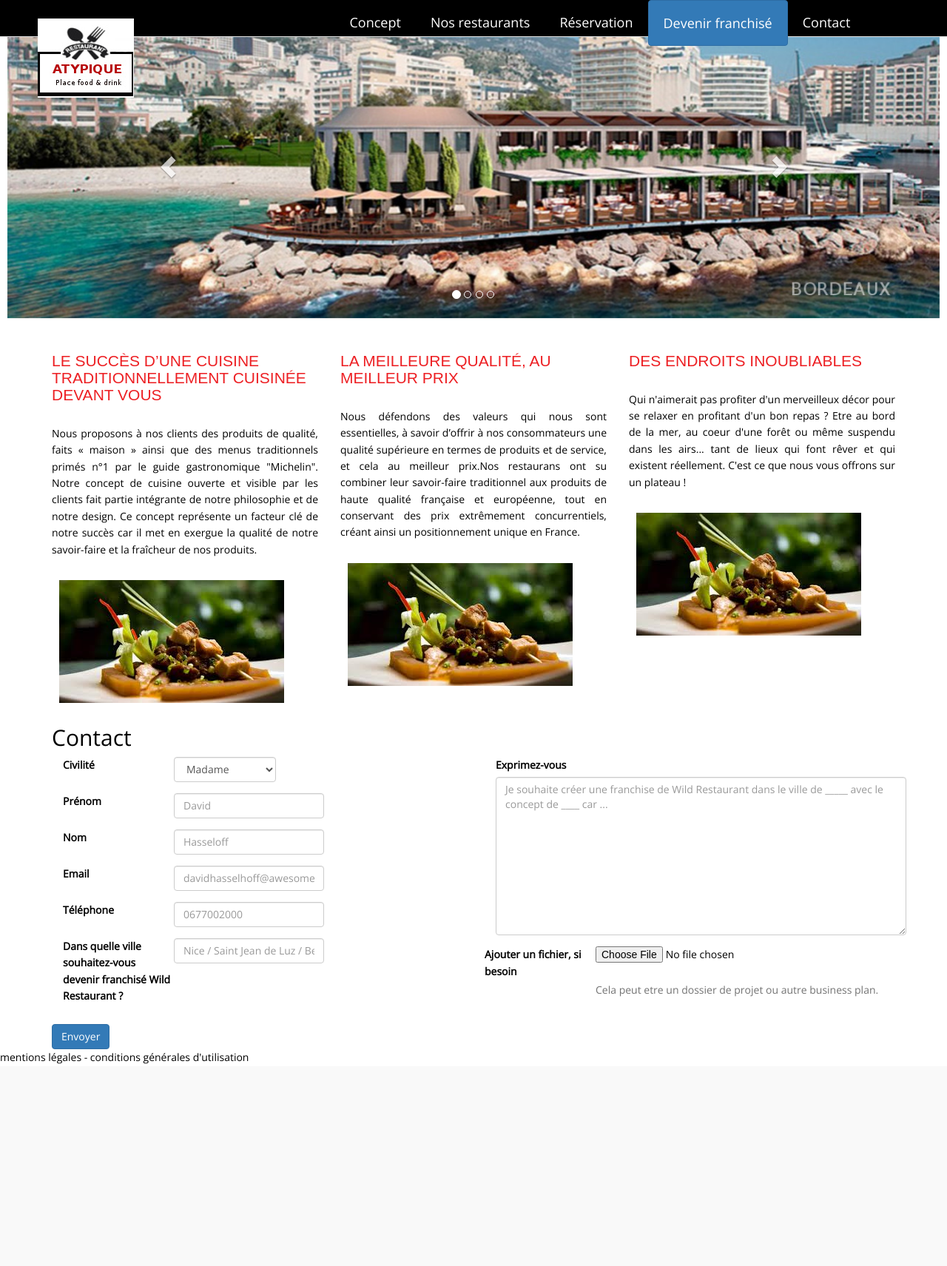
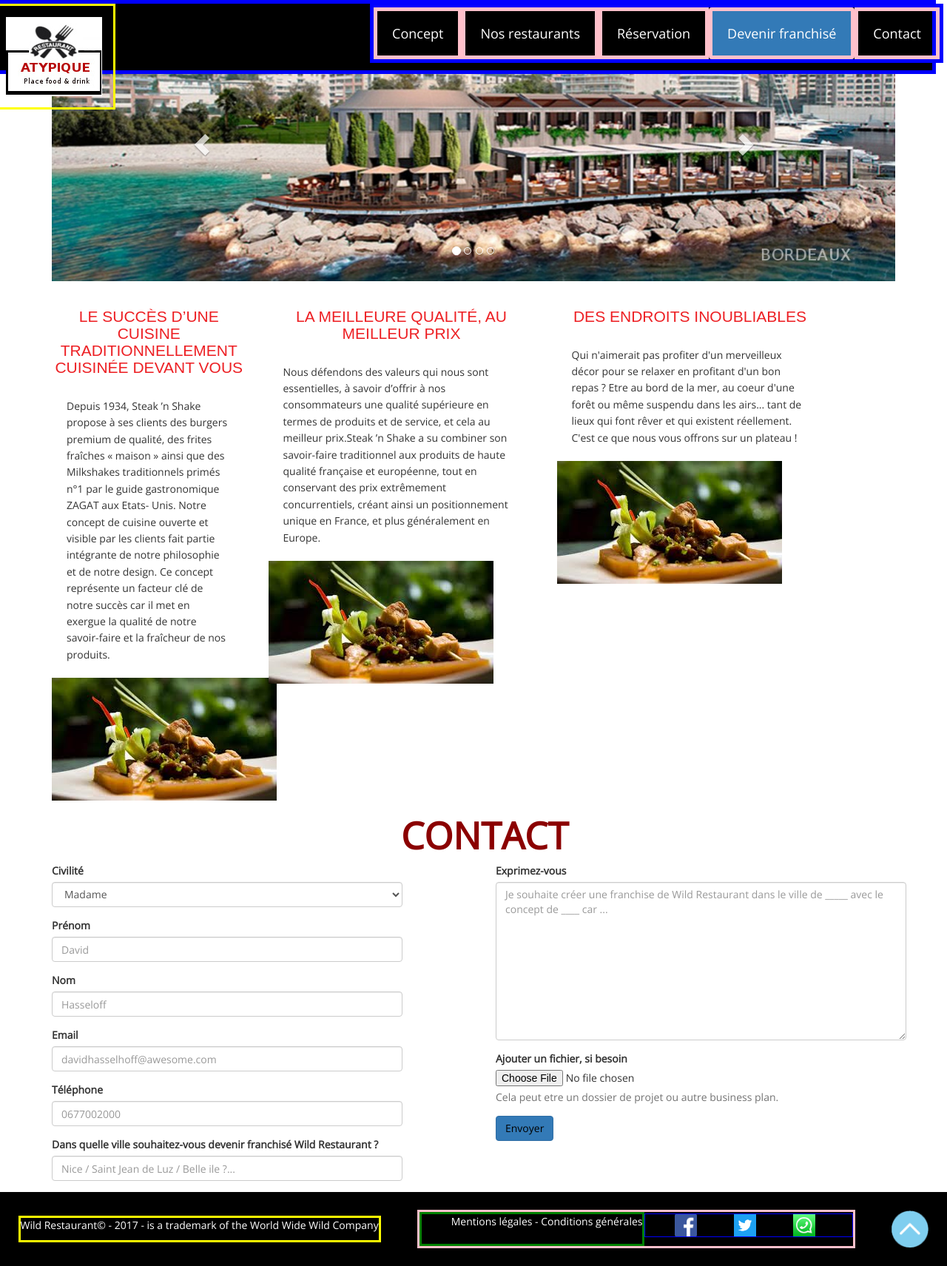
Before and after one commit to fouv/Static-Website-html-css, a PHP site: page /index.php?page=mentions in a window 1280 px wide. Shown: the whole page at 74% size. Before the commit the page ends 1438 px from the top, so only its background shows below. Run offline with PHP 8.4, Linux system fonts and the light colour scheme; some libraries are stand-ins or nearby versions.

Commit message:
add mentions+less css

```diff
--- a/css/style.css
+++ b/css/style.css
@@ -1,54 +1,53 @@
-  body #sticky-wrapper {
-  height: 100% !important;
+html {
+  font-size: 62.5%;
 }
-  .full-wrapper {
-    margin: 0 2%;
-    position: relative;
+.title2{
+  font-size: 5rem;
+  font-weight: bold;
+  text-transform: uppercase;
+  color: darkred;
+  text-align: center;
 }
+/*NAVBAR*/
 .navbar-default {
-  margin: 0px;
   background-color: black;
   width: 100%;
-  top: 0;
-  left: 0;
-  height: 30px;
+  border: solid red 5px;
 }
 .navbar-static-top {
   position: fixed !important;
+  border: solid blue 5px;
+  height: 10rem;
 }
 .navbar-nav {
-  padding-right: 100px;
-
+  border: solid blue 5px;
 }
 .navbar-default .navbar-nav>li>a {
   color: white;
   font-size: 18px;
   padding: 20px;
+  border: solid pink 5px;
 }
 .navbar-default .navbar-nav>li>a:hover{
-  color: #ed2024;
+  color: grey;
   font-size: 18px;
 }
 .navbar-header {
-  float: left;
 }
 .navbar-toggle {
-  position: relative;
-  float: right;
   padding: 9px 10px;
-  margin-top: 8px;
-  margin-right: 15px;
-  margin-bottom: 8px;
+  margin: 8px 15px 8px;
 }
 .navbar-brand {
   float: left;
-  border: none;
   margin-right: 20px;
   display: table;
+  border: solid yellow 3px;
 }
-  .btn-primary a:hover  {
-   background-color:white;
+.btn-primary {
+  color: black;
 }
+/*CARROUSEL*/
 .carousel-control {
   opacity:.0 ;
 }
@@ -65,121 +64,42 @@
 .glyphicon {
   font-weight: bolder;
 }
-
-.carousel-inner {
-  background-color: ;
+/*CONTACT*/
+.FORM{
+  width: 80%;
 }
-label{
-  display: block;
-  width: 150px;
-  float: left;
-}
-.saut{
-  margin-bottom: 15px;
-}
-img {
-  margin: 0 auto;
-  padding: 10px;
-}
-  h3{
+/*CONCEPT*/
+.title3{
   color: #ed2024;
   font-size: 1.5em;
   font-family: sans-serif;
-  font-weight: 700px;
   text-transform: uppercase;
   padding-top: 30px;
+  text-align: center;
   margin-top: 0.25em;
 }
-
-  .home {
-  width: 1300px;
+.paragraphe{
+  font-size: 14px;
+  padding: 20px;
   margin: 0 auto;
-  padding-top: 50px;
-  padding-right: 20px;
-  padding-bottom: 0px;
-  padding-left: 20px;
-  }
-  .section-title
-  {
-    text-align: center;
-    width: 100%;
-    margin:0 auto;
-    margin-bottom: 60px;
-    padding-left: 100px;
-    padding-right: 100px;
-  }
- .src-col img {
-   margin-top: 1em;
-   padding: .30em;
- }
-  .border {
-    background-position-x: 0px;
-    background-position-y: 0px;
-    background-origin: initial;
-    background-color: black;
-    display: block;
-    height: 1px;
-    margin: 0 auto;
-    width: 180px;
-    margin-bottom: 40px;
-  }
-
-  p {
-    font-size: 14px;
-    padding-top: 20px;
-    padding-bottom: 20px;
-    margin: 0 auto;
+  max-width: 100%;
   height: auto;
   display: block;
-    text-align: justify;
-
+  line-height: 1.6;
 }
-
 body{
   background: white;
   font-family: "Open Sans", Arial, sans-serif;
-  color: black;
-  font-size: 14px;
-  line-height: 1.6;
 }
 .carousel-control {
   opacity: .7;
 }
-
 @font-face{
   font-family: 'Open';
   src: url('fonts/opensans-regular.eot'),
   url('fonts/opensans-regular.woff'),
   url('fonts/opensans-regular.ttf'),
   url('fonts/opensans-regular.svg');
-}
-.title2{
-  text-transform: uppercase;
-  font-size: 1.4em;
-  font-weight: bold;
-  color: rgb(15, 16, 20);
-  text-align: center;
-  letter-spacing: 0.5em;
-  border-bottom: solid grey 1px;
-  padding : 10px 30% 10px 30%;
-}
-.paragraphe{
-  text-align: center;
-  font-size: 0.8em;
-  padding: 0 20% 0 20%;
-  margin: 50px;
-  border: solid blue 1px;
-}
-/**@import url(http://fonts.googleapis.com/css?family=Lato:300,400,900);**/
-@font-face {
-  font-family: 'codropsicons';
-  src: url('../fonts/codropsicons/codropsicons.eot');
-  src: url('../fonts/codropsicons/codropsicons.eot?#iefix') format('embedded-opentype'),
-  url('../fonts/codropsicons/codropsicons.woff') format('woff'),
-  url('../fonts/codropsicons/codropsicons.ttf') format('truetype'),
-  url('../fonts/codropsicons/codropsicons.svg#codropsicons') format('svg');
-  font-weight: normal;
-  font-style: normal;
 }
 @media (max-width: 1050px) {
   .navbar-header {
@@ -197,7 +117,7 @@ body{
   }
   .navbar-nav {
     float: none!important;
-      margin: 7.5px -15px;
+    margin: 7,5px -15px;
   }
   .navbar-nav>li {
     float: none;
@@ -218,3 +138,56 @@ body{
     overflow: hidden!important;
   }
 }
+footer li{
+  list-style-type: none;
+}
+#FOOTER-CONTAINER{
+  height: 10rem;
+  display: flex;
+  flex-wrap: wrap;
+  align-items: center;
+  justify-content: space-around;
+  background-color: black;
+  color: white;
+}
+#FOOTER-BLOCK1{
+  border: solid yellow 3px;
+  text-align: center;
+  align-content: center;
+}
+#FOOTER-BLOCK2{
+  border: solid pink 3px;
+  display: flex;
+  flex-wrap: wrap;
+  align-items: center;
+  justify-content: space-around;
+  color:white;
+}
+#FOOTER-LEGAL{
+  border: solid green 3px;
+  color: white;
+}
+#FOOTER-LEGAL li {
+  display: inline-block;
+}
+#FOOTER-LEGAL a
+{
+  color: white;
+}
+#FOOTER-LEGAL a:hover
+{
+  text-decoration:none;
+  color: grey;
+}
+#FOOTER-LEGAL a:visited
+{
+  color: grey;
+  text-decoration:none;
+}
+#SOCIAL-NETWORK{
+  display: flex;
+  border: solid blue 1px;
+}
+#SOCIAL-NETWORK li {
+  margin: 0 5rem 0 0;
+}
--- a/inc/footer.php
+++ b/inc/footer.php
@@ -1,5 +1,24 @@
-<div class="row">
-<div class="footer col-xs-12 col-sm-12 col-md-12 col-lg-12">
-mentions légales - conditions générales d'utilisation
+
+<div id="FOOTER-CONTAINER">
+    <div id="FOOTER-BLOCK1">
+        <p>Wild Restaurant© - 2017 - is a trademark of the World Wide Wild Company</p>
+    </div>
+
+    <div id="FOOTER-BLOCK2">
+        <div id="FOOTER-LEGAL">
+            <ul>
+                <li><a href="./inc/mentions.php"><p>Mentions légales - </p></a></li>
+                <li><a href="./inc/conditions.php"><p>Conditions générales</p></a></li>
+            </ul>
+        </div>
+
+        <div>
+            <ul id="SOCIAL-NETWORK">
+                <li><a href="#"><img src="./images/facebook.png" width="30" alt="icone Facebook"/></a></li>
+                <li><a href="#"><img src="./images/twitter.png" width="30" alt="icone Twitter"/></a></li>
+                <li><a href="#"><img src="./images/whatsapp.png" width="30" alt="icone Whatsapp"/></a></li>
+            </ul>
+        </div>
+    </div>
+    <a href="#anchor_menu"><img src="./images/return.png" alt="retour haut" width="50px"></a>
 </div>
-</div>
--- a/inc/header.php
+++ b/inc/header.php
@@ -1,5 +1,5 @@
 <!--Navbar -->
-<div class = "row">
+<div id="anchor_menu" class="row">
     <nav class="navbar navbar-default navbar-static-top sticky-header" >
         <div class="full-wrapper">
 
@@ -11,16 +11,17 @@
                 </button>
                 <div class="navbar-brand" ><img src="images/logo_restaurant.jpg"></div>
             </div>
+
             <div class="collapse navbar-collapse" id="myNavbar">
                 <ul class="nav navbar-nav navbar-right" >
                     <li ><a href="#anchor_concept">Concept</a></li>
                     <li ><a href="#anchor_restaurants">Nos restaurants</a></li>
                     <li ><a href="">Réservation</a></li>
                     <li ><a href="" class="btn btn-primary">Devenir franchisé</a></li>
-            <li ><a href="">Contact</a></li>
+                    <li ><a href="#anchor_contact">Contact</a></li>
                 </ul>
             </div>
         </div>
     </nav>
-</nav>
+</div>
 <!--end of navbar-->
--- a/index.php
+++ b/index.php
@@ -17,10 +17,10 @@ $file = $page . '.php';
     <title>
         <?php
         switch($page){
-            case 'home' :
+            case 'home':
                 echo 'Home page';
                 break;
-            case 'contact' :
+            case 'contact':
                 echo 'Contactez-nous';
                 break;
         }
@@ -34,9 +34,9 @@ $file = $page . '.php';
     <?php include "inc/header.php"; ?>
 </header>
 <main>
-    <div class="container-fluid" ></div>
-    <?php include "page/home.php"; ?>
-    <?php include "page/contact.php"; ?>
+    <div class="container" >
+        <?php include "page/home.php"; ?>
+        <?php include "page/contact.php"; ?>
     </div>
 </main>
 <footer>
@@ -49,7 +49,6 @@ $file = $page . '.php';
         crossorigin="anonymous"></script>
 <script src="https://maxcdn.bootstrapcdn.com/bootstrap/3.3.7/js/bootstrap.min.js" integrity="sha384-Tc5IQib027qvyjSMfHjOMaLkfuWVxZxUPnCJA7l2mCWNIpG9mGCD8wGNIcPD7Txa" crossorigin="anonymous"></script>
 <script src="./js/jquery.easing.min.js"></script>
-<script src="./js/wow.js"></script>
 <script src="./js/scripts.js"></script>
 <script src="https://maps.googleapis.com/maps/api/js?key=AIzaSyDKKUKqjb6fRmXB5kU-dplXrn3Qr0Oud3A"></script>
 </body>
--- a/page/contact.php
+++ b/page/contact.php
@@ -7,29 +7,21 @@ if ($_SERVER['REQUEST_METHOD'] == 'POST') {
     ?>
 
 
+    <div class="container">
+        <div class="row">
+            <h2 id="anchor_contact" class="title2">Contact</h2>
+            <div class="col-xs-12 col-sm-12 col-md-6 col-lg-6">
+                <form class="form-horizontal FORM" action="" method="post" role="form">
 
 
-
-    <!--<div class="row">
-        <div class="col-xs-3 col-sm-3 col-md-3 col-lg-3"></div>
-
-        <div class="col-xs-6 col-sm-6 col-md-6 col-lg-6">-->
-
-
-<div class="container">
-    <div class="row">
-        <h2 id="anchor_contact">Contact</h2>
-        <div class="col-md-6">
-
-            <form class="form-inline" action="" method="post" role="form">
-
+                    <div class="form-group">
                         <label for="exampleInputCivility">Civilité</label>
                         <select class="form-control saut" id="exampleInputCivility">
                             <option>Madame</option>
                             <option>Mademoiselle</option>
                             <option>Monsieur</option>
-                        <option>Transgenre</option>
                         </select>
+                    </div>
 
                     <div class="form-group">
                         <label for="exampleInputName1">Prénom</label>
@@ -51,20 +43,17 @@ if ($_SERVER['REQUEST_METHOD'] == 'POST') {
                         <input type="tel" class="form-control saut" id="exampleInputTelNumber" placeholder="0677002000">
                     </div>
 
-
                     <div class="form-group">
                         <label for="exampleInputTown">Dans quelle ville souhaitez-vous devenir franchisé Wild Restaurant ?</label>
                         <input type="tel" class="form-control saut" id="exampleInputTown" placeholder="Nice / Saint Jean de Luz / Belle ile ?...">
                     </div>
-
-            </form>
             </div>
 
-                <div class="col-md-6">
+
+            <div class="col-xs-12 col-sm-12 col-md-6 col-lg-6">
                 <div class="form-group">
                     <label for="comment">Exprimez-vous</label>
                     <textarea class="form-control saut" id="comment" rows="10" placeholder="Je souhaite créer une franchise de Wild Restaurant dans le ville de _____ avec le concept de ____ car ..."></textarea>
-                    </div>
                 </div>
 
                 <div class="form-group">
@@ -75,11 +64,12 @@ if ($_SERVER['REQUEST_METHOD'] == 'POST') {
 
                 <button type="submit" class="btn btn-primary">Envoyer</button>
 
-
+            </div>
+            </form>
 
         </div>
-
     </div>
 
 
+
 <?php } ?>
--- a/page/home.php
+++ b/page/home.php
@@ -1,4 +1,4 @@
-    <div class="container-fluid row">
+<div class="container-fluid row anchor_footer">
     <div id="MYCAROUSEL" class="carousel slide" data-ride="carousel">
         <ol class="carousel-indicators">
             <li data-target="#MYCAROUSEL" data-slide-to="0" class="active"></li>
@@ -35,27 +35,27 @@
 </div> <!--End carousel-->
 <!-- Home -->
 
-      <div class="container">
+<div class="home">
     <div class="row">
-                <div class="col-xs-12 col-sm-6 col-md-4 col-lg-4 " >
-                    <h3>Le succès d’une cuisine traditionnellement cuisinée devant vous</h3>
-                   <p>Nous proposons à nos clients des produits de qualité, faits « maison » ainsi que des
-                    menus traditionnels primés n°1 par le guide gastronomique "Michelin".
+        <div class="col-xs-3 col-md-4 col-lg-3 " >
+            <h3 class="title3">Le succès d’une cuisine traditionnellement cuisinée devant vous</h3>
+            <p class="paragraphe">Depuis 1934, Steak ’n Shake propose à ses clients des burgers premium de qualité, des frites fraîches « maison » ainsi que des
+                Milkshakes traditionnels primés n°1 par le guide gastronomique ZAGAT aux Etats- Unis.
                 Notre concept de cuisine ouverte et visible par les clients fait partie intégrante de notre philosophie et de notre design.
                 Ce concept représente un facteur clé de notre succès car il met en exergue la qualité de notre savoir-faire et la fraîcheur de nos produits.</p>
             <img src="../images/plat.jpg" class="src-col">
         </div>
-                <div class="col-xs-12  col-sm-6 col-md-4 col-lg-4 " >
-                    <h3 >La meilleure qualité, au meilleur prix</h3>
-                  <p>Nous défendons des valeurs qui nous sont essentielles, à savoir d’offrir à nos consommateurs une qualité supérieure en termes de produits et de service,
-                    et cela au meilleur prix.Nos restaurans ont su combiner leur savoir-faire traditionnel aux produits de haute qualité française et européenne,
-                      tout en conservant des prix extrêmement concurrentiels, créant ainsi un positionnement unique en France.</p>
+        <div class="col-xs-4 col-md-4 col-lg-4 " >
+            <h3 class="title3">La meilleure qualité, au meilleur prix</h3>
+            <p class="paragraphe">Nous défendons des valeurs qui nous sont essentielles, à savoir d’offrir à nos consommateurs une qualité supérieure en termes de produits et de service,
+                et cela au meilleur prix.Steak ’n Shake a su combiner son savoir-faire traditionnel aux produits de haute qualité française et européenne,
+                tout en conservant des prix extrêmement concurrentiels, créant ainsi un positionnement unique en France, et plus généralement en Europe.</p>
 
             <img src="../images/plat.jpg" class="src-col">
         </div>
-                <div class="col-xs-12 col-sm-6 col-md-4 col-lg-4 " >
-                    <h3>Des endroits inoubliables</h3>
-                    <p>Qui n'aimerait pas profiter d'un merveilleux décor pour se relaxer en profitant d'un bon repas ? Etre au bord de la mer, au coeur d'une forêt
+        <div class="col-xs-4 col-md-4 col-lg-4 " >
+            <h3 class="title3">Des endroits inoubliables</h3>
+            <p class="paragraphe">Qui n'aimerait pas profiter d'un merveilleux décor pour se relaxer en profitant d'un bon repas ? Etre au bord de la mer, au coeur d'une forêt
                 ou même  suspendu dans les airs... tant de lieux qui font rêver et qui existent réellement. C'est ce que nous vous offrons sur un plateau !</p>
 
             <img src="../images/plat.jpg" class="src-col">
@@ -63,4 +63,3 @@
     </div>
 
     <!-- end of presentation -->
-    <title>Créer une carte API Google Maps Version 3</title>
```
Also changed, not shown: inc/mentions.php (added, +64 -0 lines), images/facebook.png (added), images/return.png (added), images/twitter.png (added), images/whatsapp.png (added), js/wow.js (deleted). Lines whose indentation alone changed are shown as unchanged.
